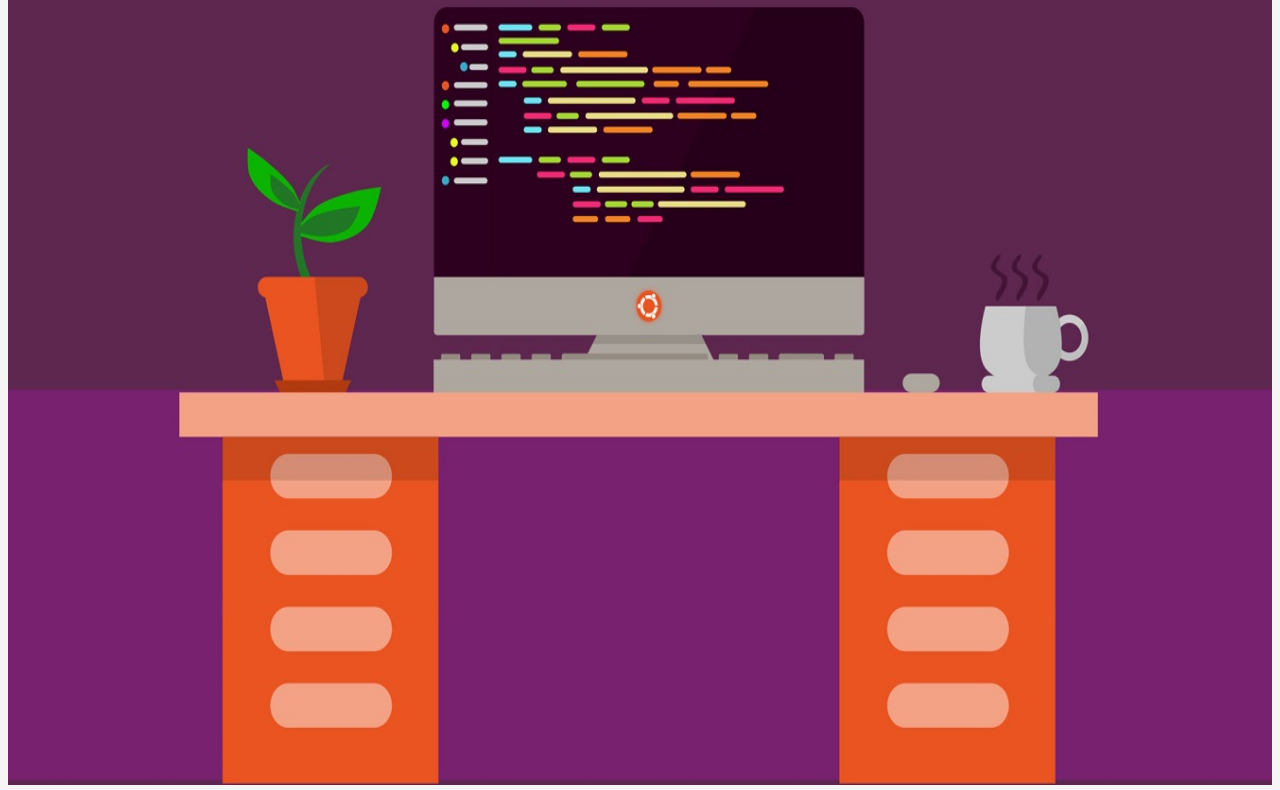
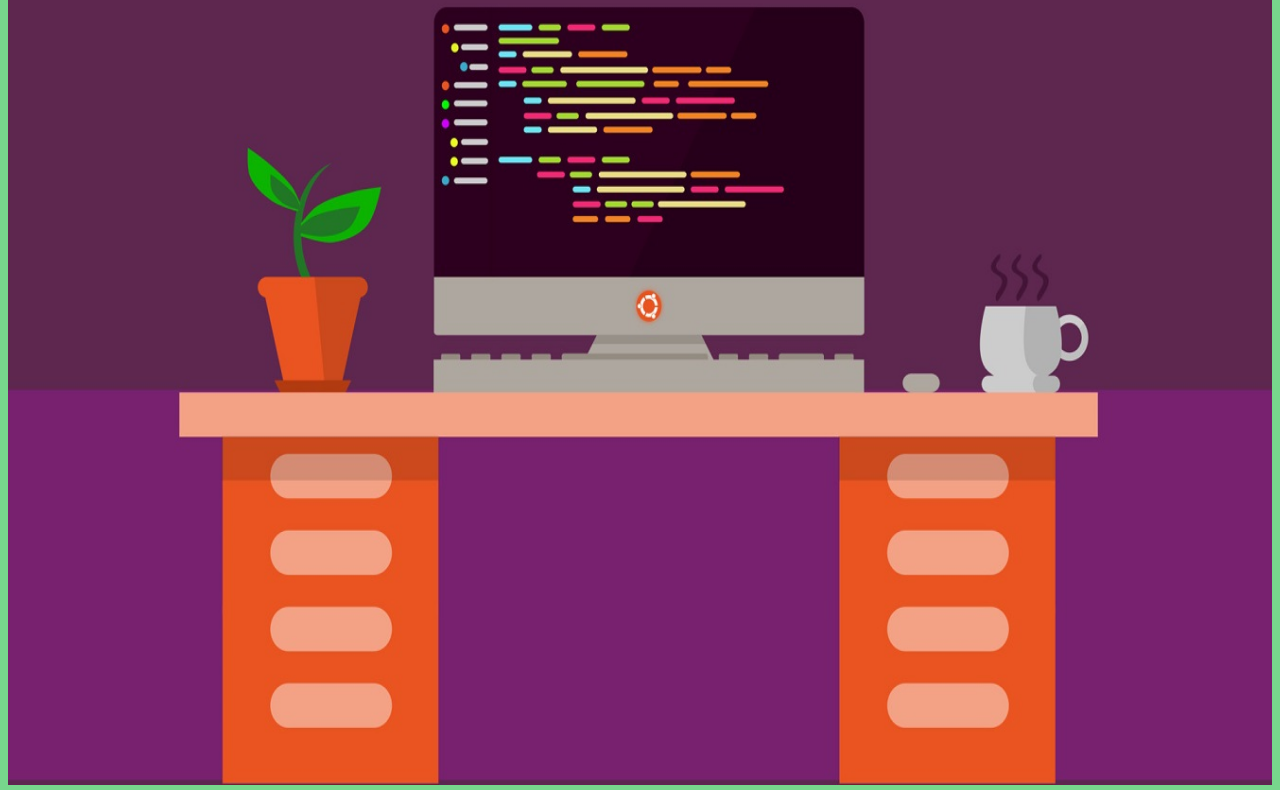
Before and after one commit to avni-123/Tutorial-Hub---2, a plain HTML site: page index.html in a window 1280 px wide. Shown: the part 126-916 px from the top of the page. Drawn offline with Linux system fonts and the light colour scheme.

Commit message:
Add files via upload

```diff
--- a/styles.css
+++ b/styles.css
@@ -1,36 +1,55 @@
-body {
-  background-color: rgba(245, 245, 245, 0.952);
+body{
+
+  background-color: rgba(113, 214, 135, 0.952);
+
 }
 
-.menu {
-  /* add correct code to place the menu correctly.*/
+.menu{
+
+  /*add correct code to place the menu correctly.*/
 
   background-color: black;
+
   color: white;
+
   font-weight: 400;
+
   font-size: 30px;
+
   font-family: sans-serif;
 
 }
-.grid {
-  /* add correct code to place the grid elements
-  one beside the other equally.   */
+
+.grid{
+
+  /*add correct code to place the grid elements one beside the other equally.*/
 
   display: flex;
+
   flex-wrap: wrap;
+
   justify-content: space-evenly;
+
 }
 
-.origami {
+.origami{
+
   border-radius: 20px;
+
   background-color: white;
+
   margin: 20px;
 
   width: 310px;
+
   font-family: fantasy;
+
 }
 
-.grid img {
+.grid img{
+
   border: 2px solid black;
+
   border-radius: 50px;
+
 }
```
